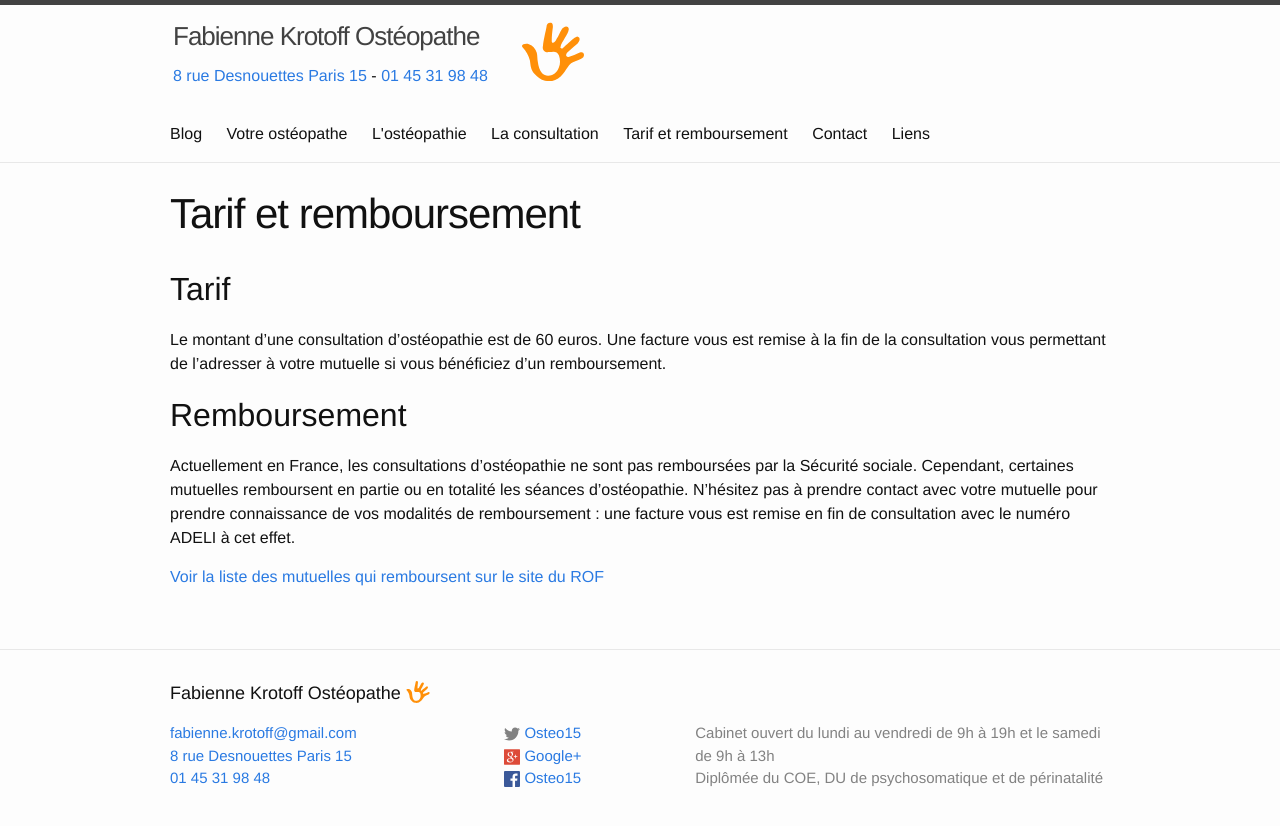
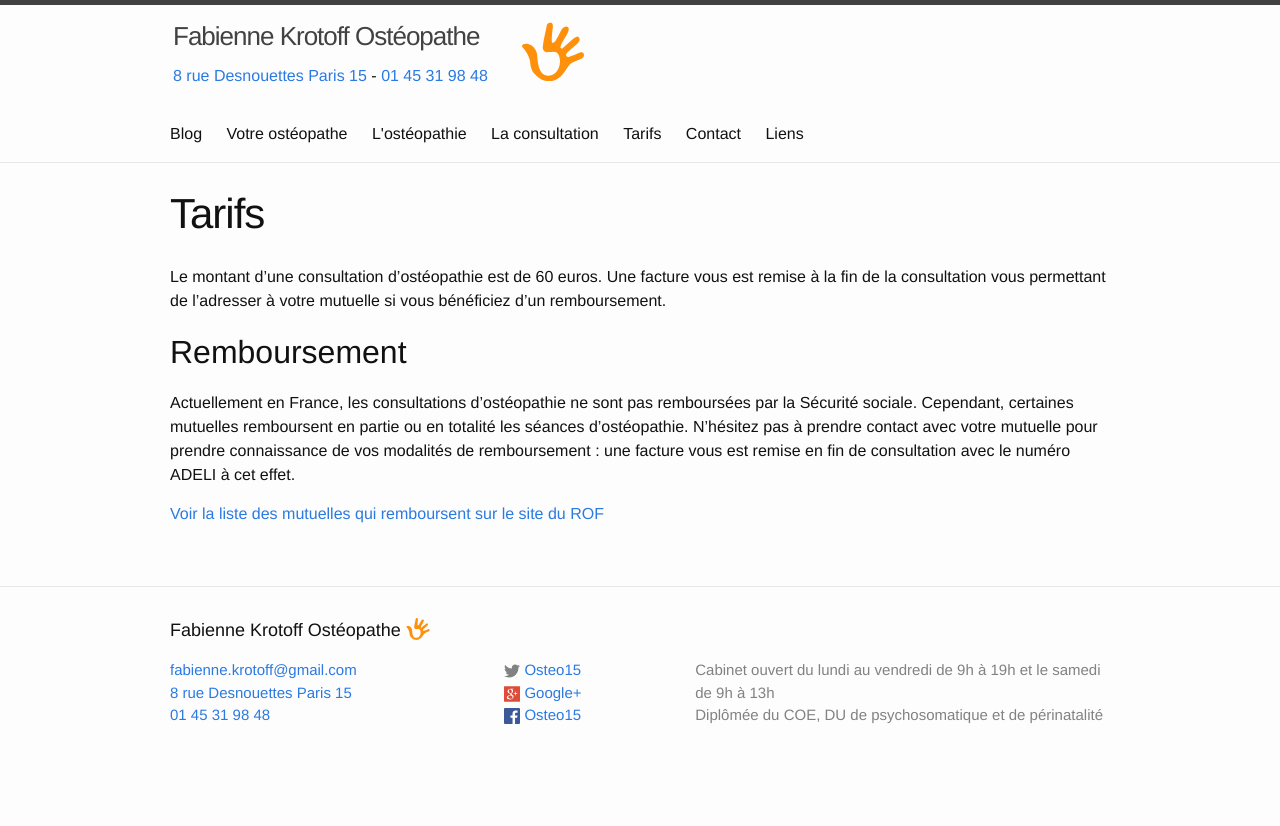
Before and after one commit to tkrotoff/osteo15, a Jekyll site: the page built from 4-Tarifs.md, in a window 1280 px wide. Shown: the top 826 px of the page. Built offline with Jekyll 4.4.1, drawn with Linux system fonts in a browser that asks for light colours.

Commit message:
"Tarif et remboursement" -> "Tarifs"

```diff
--- a/4-Tarif-et-remboursement.md
+++ b/4-Tarifs.md
@@ -1,10 +1,8 @@
 ---
 layout: page
-title: Tarif et remboursement
-permalink: /Tarif-et-remboursement/
+title: Tarifs
+permalink: /Tarifs/
 ---
-
-## Tarif
 
 Le montant d'une consultation d'ostéopathie est de 60 euros.
 Une facture vous est remise à la fin de la consultation vous permettant de l'adresser à votre mutuelle si vous bénéficiez d'un remboursement.
```
